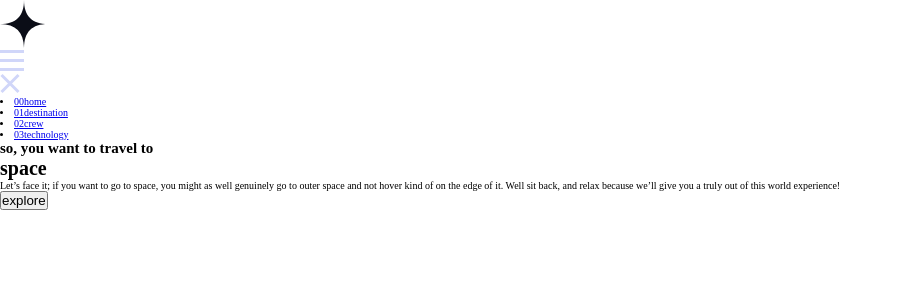
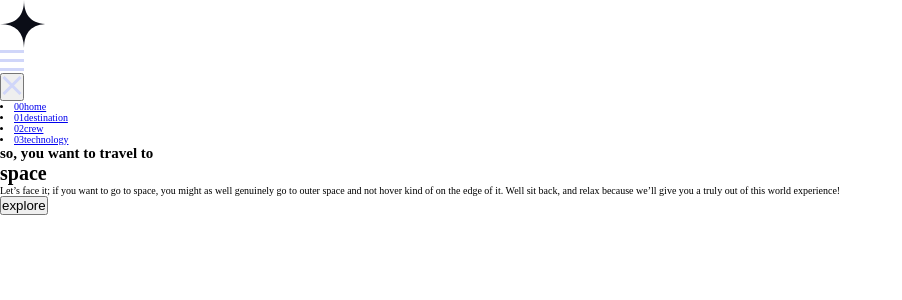
Before and after one commit to KamilKonopski/space-tourism-website-main, a React (Create React App) app: page / in a window 1280 px wide. Shown: the top 300 px of the page, without its empty margins (0-902 px from the left). Built offline with nearby package versions, Linux system fonts and the light colour scheme; a web font is replaced by a local one.

Commit message:
Change div to button

```diff
--- a/src/components/Menu/Menu.jsx
+++ b/src/components/Menu/Menu.jsx
@@ -24,9 +24,9 @@ function Menu({ isVisible, hideMobileMenu }) {
 
     return (
         <div isVisible={isVisible}>
-            <div onClick={hideMobileMenu}>
+            <button onClick={hideMobileMenu}>
                 <img src={closeMobileMenu} alt="close mobile menu icon" />
-            </div>
+            </button>
             {links.map((link, index) => (
                 <li key={index}>
                     <NavLink to={`${link.path}`}><span>0{index}</span>{link.name}</NavLink>
```
